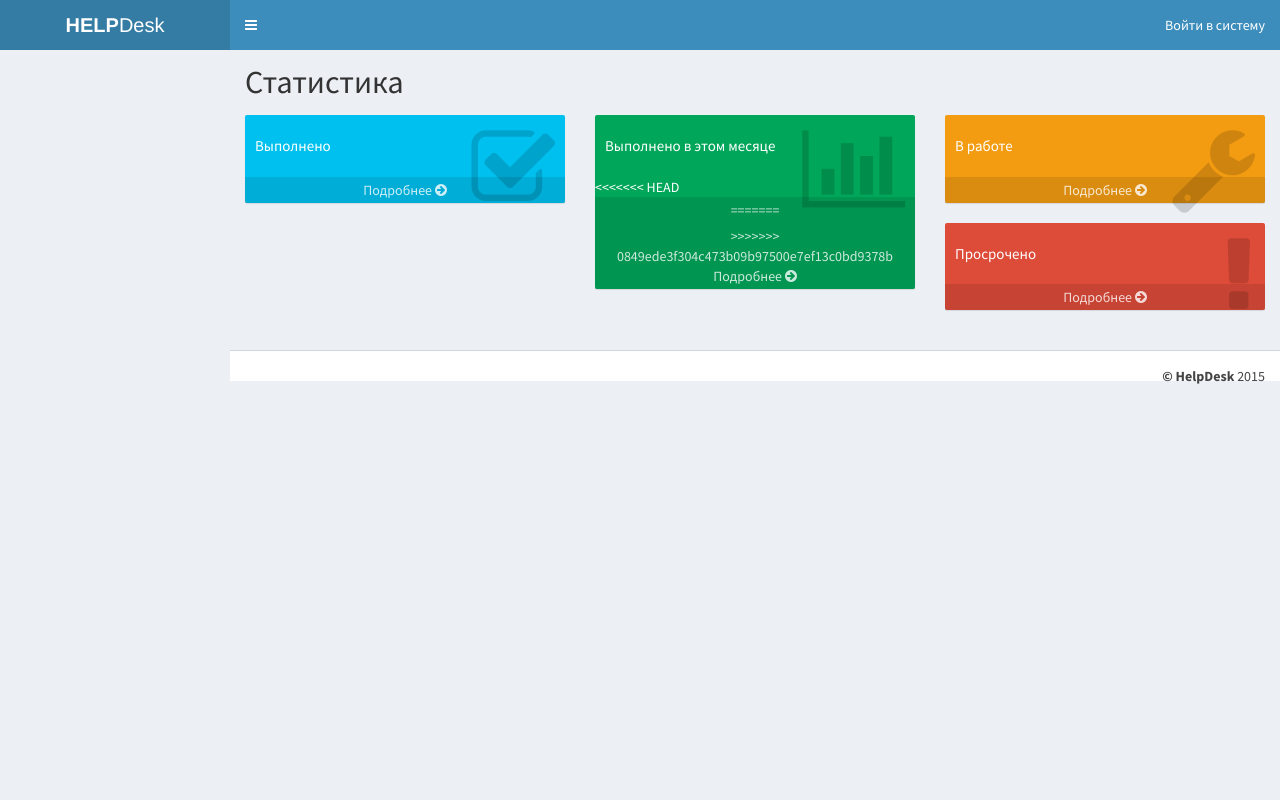
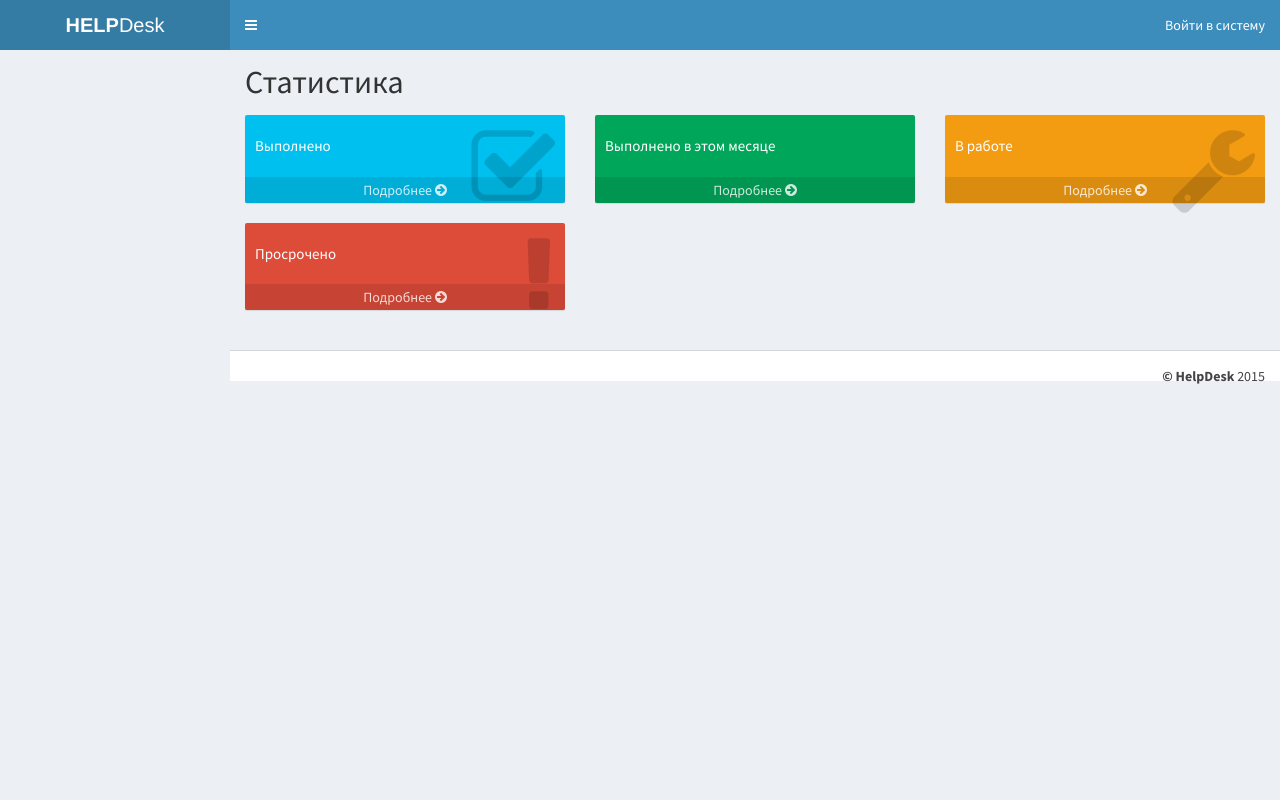
Before and after one commit to Skadelig/helpdesk, a Yii app: template views/stats/index.php in a window 1280 px wide. Run offline with PHP 8.4 and a stand-in for Yii, Linux system fonts and the light colour scheme; the template is opened without the code that fills it, so the values that code supplies are empty; some libraries are stand-ins or nearby versions.

Commit message:
фикс статистики

```diff
--- a/controllers/StatsController.php
+++ b/controllers/StatsController.php
@@ -53,7 +53,7 @@ class StatsController extends Controller
     {
         $model = new EmployerStats();
         $model->findStatsreddate();
-        return echo $this->render('reddate',['model'=>$model]);
+        return $this->render('reddate',['model'=>$model]);
     }
 }
 ?>
--- a/views/stats/index.php
+++ b/views/stats/index.php
@@ -26,13 +26,8 @@
                 <h3><?= $model->thismounth ?></h3>
                 <p>Выполнено в этом месяце </p>
             </div>
-<<<<<<< HEAD
-            <div class="icon"> <i class="fa fa-bar-chart"></i></div>
-      <a href="#" class="small-box-footer">
-=======
             <div class="icon"> <i class="ion ion-stats-bars"></i></div>
-      <a href="<?=URL::to(['stats/thismonth'])?>" class="small-box-footer">
->>>>>>> 0849ede3f304c473b09b97500e7ef13c0bd9378b
+            <a href="<?=URL::to(['stats/thismonth'])?>" class="small-box-footer">
            Подробнее
            <i class="fa fa-arrow-circle-right"></i>
        </a>
```
Also changed, not shown: models/EmployerStats.php (+4 -6 lines).
